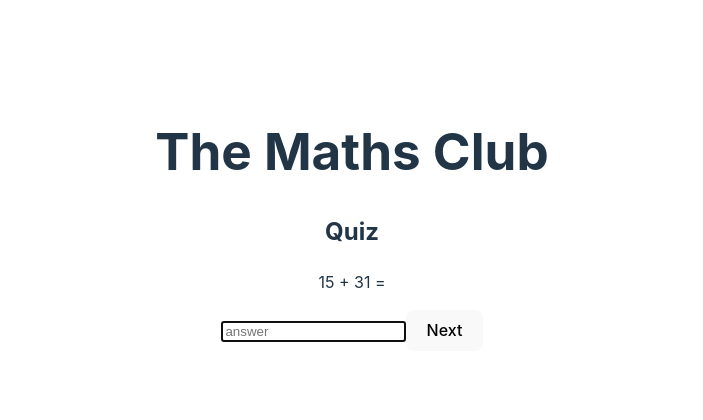
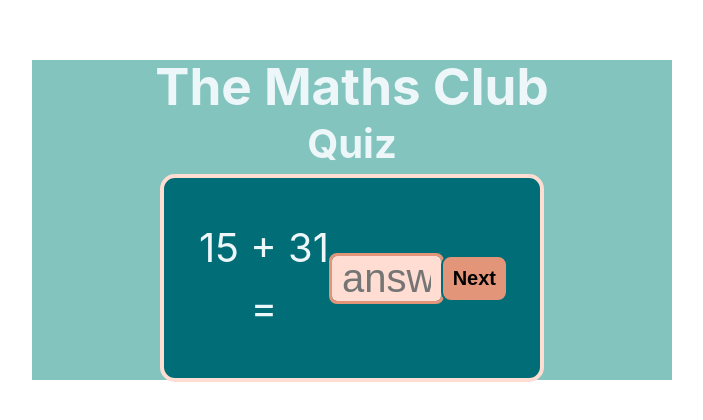
Before and after one commit to mtk3276/maths-quiz-frontend, a React (Vite) app: page /quiz in a window 1280 px wide. Shown: the part 180-600 px from the top of the page, without its empty margins (288-991 px from the left). Built offline with nearby package versions, Linux system fonts and the light colour scheme.

Commit message:
feat: add styles for quiz page

```diff
--- /dev/null
+++ b/src/routes/QuizPage.css
@@ -0,0 +1,71 @@
+.quiz {
+    width: 50svw;
+    height: 40vh;
+    background-color: #83C5BE;
+    color: #EDF6F9;
+    display: flex;
+    flex-direction: column;
+    justify-content: center;
+    align-items: center;
+    box-sizing: border-box;
+    padding: 0;
+    margin: 0;
+}
+
+h1 {
+    padding: 0;
+    margin: 0;
+}
+
+h2 {
+    font-size: 2.5em;
+    padding: 0;
+    margin: 0;
+}
+
+.quiz-question {
+    width: 60%;
+    margin: 0 auto;
+    padding: 0 5%;
+    box-sizing: border-box;
+    display: flex;
+    flex-direction: row;
+    align-items: center;
+    justify-content: space-around;
+    background-color: #006D77;
+    border: 4px solid #FFDDD2;
+    border-radius: 15px;
+}
+
+.question-text {
+    font-size: 2.5em;
+}
+
+.answer {
+    padding: 0 10px;
+    width: 35%;
+    font-size: 2.5em;
+    border: none;
+    background-color: #FFDDD2;
+    color: #006D77;
+    border-radius: 5px;
+}
+
+.answer:focus {
+    outline: 3px solid #E29578;
+    caret-color: #E29578;
+}
+
+.answer-btn {
+    padding: 10px;
+    font: bold 1.25em sans-serif;
+    border: 2px solid #006D77;
+    border-radius: 10px;
+    background-color: #E29578;
+    cursor: pointer;
+}
+
+.answer-btn:hover,
+.answer-btn:focus {
+    border-color: #FFDDD2;
+}
--- a/src/routes/QuizPage.jsx
+++ b/src/routes/QuizPage.jsx
@@ -1,5 +1,6 @@
 import { useState } from "react";
 import { useNavigate } from "react-router-dom";
+import "./QuizPage.css";
 
 const questions = [
     { id: 1, question: "15 + 31", answer: "46" },
@@ -62,10 +63,9 @@ export default function QuizPage() {
         <div className="quiz">
             <h1>The Maths Club</h1>
             <h2>Quiz</h2>
-            <div className="quiz-question">
             {
                 currentQuestion ? (
-                        <div>
+                    <div className="quiz-question">
                         <p className="question-text">{currentQuestion.question} =</p>
                         <input
                             autoFocus
@@ -93,6 +93,5 @@ export default function QuizPage() {
                 )
             }
         </div>
-        </div>
     )
 }
```
Lines whose indentation alone changed are shown as unchanged.
